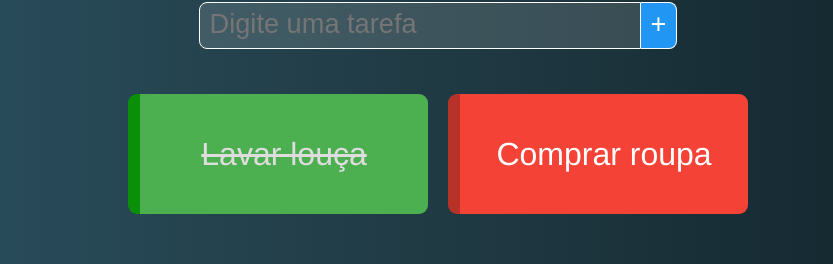
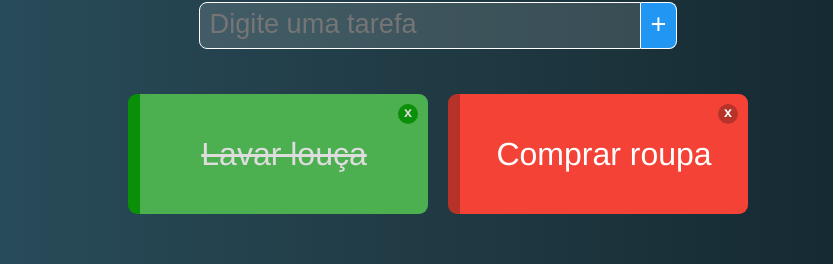
Before and after one commit to hayashirafael/todo-vue, a Vue app: page / in a window 1280 px wide. Shown: the part 352-616 px from the top of the page, without its empty margins (202-1035 px from the left). Built offline with nearby package versions, Linux system fonts and the light colour scheme.

Commit message:
<style> estilizando o close da task

```diff
--- a/src/components/Task.vue
+++ b/src/components/Task.vue
@@ -1,5 +1,6 @@
 <template>
   <div class="task" :class="stateClass">
+     <span class="close">x</span>
      <p>{{task.name}}</p>
   </div>
 </template>
@@ -22,6 +23,7 @@
 
 <style>
    .task {
+      position: relative;
       box-sizing: border-box;
       width: 300px;
       height: 120px;
@@ -40,6 +42,10 @@
       border-left: 12px solid #b73229;
       background-color: #f44336;
    }
+   .pending .close {
+      background-color: #b73229;
+
+   }
 
    .done {
       color: #DDD;
@@ -47,4 +53,21 @@
       background-color: #4caf50;
       text-decoration: line-through;
    }
+
+   .done .close {
+      background-color: #0a8f08;
+   }
+
+   .close {
+      position: absolute;
+      right: 10px;
+      top: 10px;
+      font-size: 0.9rem;
+      font-weight: 600;
+      height: 20px;
+      width: 20px;
+      border-radius: 10px;
+      display: flex;
+      justify-content: center;
+   }
 </style>
```
